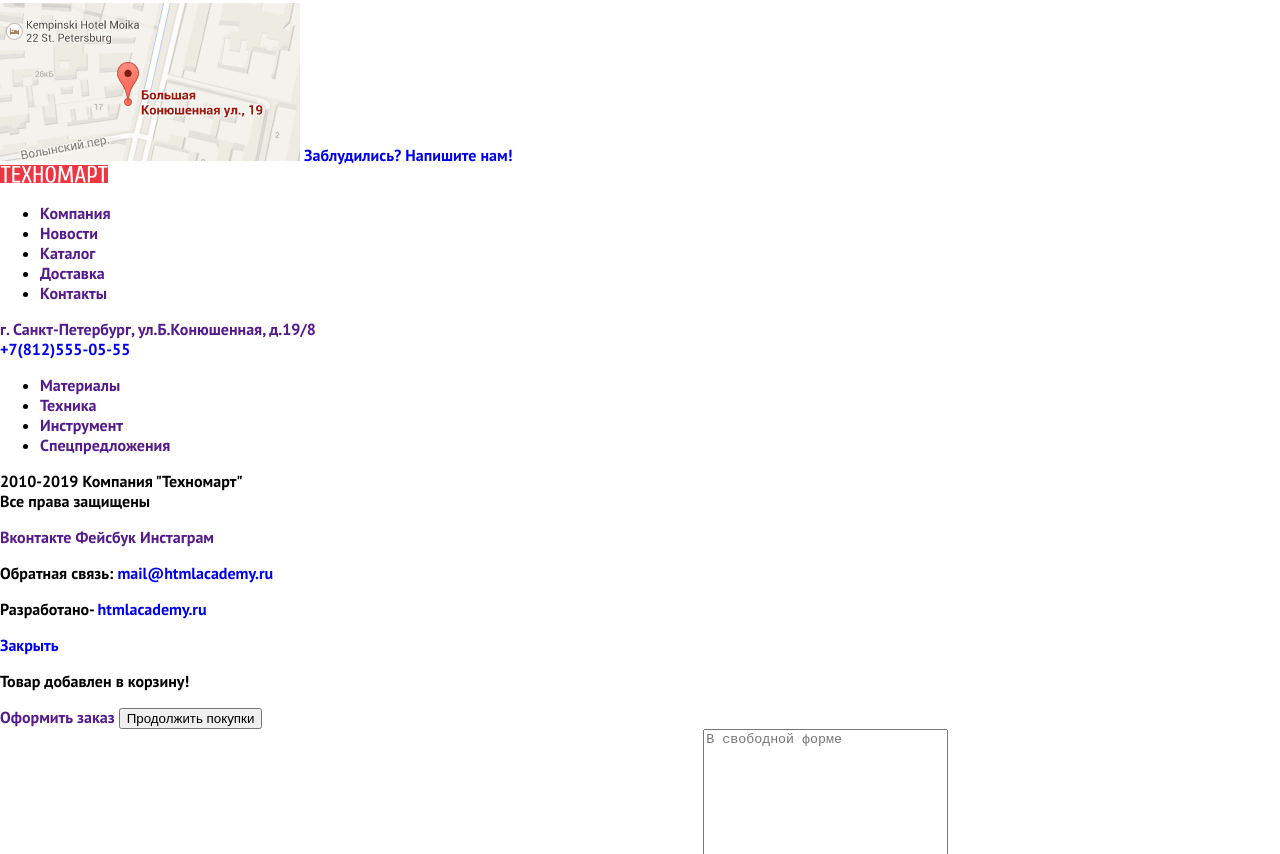
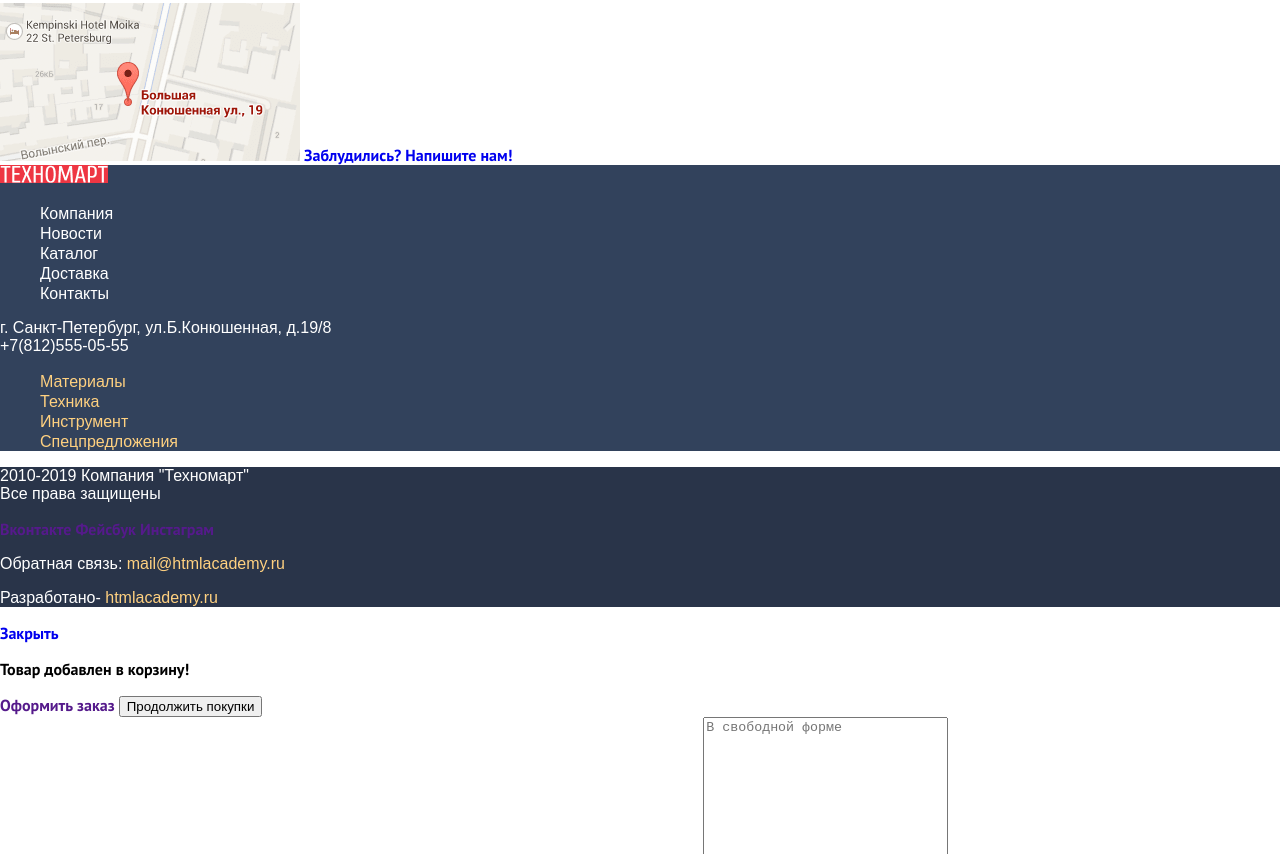
Before and after one commit to VasSasha/1164367-technomart-28, a plain HTML site: page index.html in a window 1280 px wide. Shown: the part 3688-4542 px from the top of the page. Drawn offline with Linux system fonts and the light colour scheme; a web font is replaced by a local one.

Commit message:
стилизован footer

```diff
--- a/index.html
+++ b/index.html
@@ -253,6 +253,7 @@
        </section>
   </main>
   <footer>
+    <div class="footer-navigation">
     <a href="index.html">
       <img src="img/logo.png" alt="логотип Техномарта" class="img-logo">
     </a>
@@ -276,10 +277,10 @@
     </ul>
   </nav>
   <p>
-    <a href="">г. Санкт-Петербург, ул.Б.Конюшенная, д.19/8</a><br>
-    <a href="tel:+78125550555">+7(812)555-05-55</a>
+    <a href="" class="adress">г. Санкт-Петербург, ул.Б.Конюшенная, д.19/8</a><br>
+    <a href="tel:+78125550555" class="adress">+7(812)555-05-55</a>
   </p>
-  <nav>
+  <nav class="footer-nav">
     <ul>
       <li>
         <a href="" class="footer-nav-item">Материалы</a>
@@ -295,6 +296,7 @@
       </li>
     </ul>
   </nav>
+</div>
   <div class="footer-links">
     <p>2010-2019 Компания "Техномарт" <br>Все права защищены</p>
     <div class="social-net">
--- a/technomart.css
+++ b/technomart.css
@@ -108,4 +108,39 @@ h1{
 	font-size: 30px;
 	line-height: 30px;
 }
-.
+fieldset{
+	border:none;
+}
+input[type=checkbox]{
+	bottom:2px solid #C5C5C5;
+}
+.about-us h2{
+	color:black;
+}
+.footer-navigation{
+	background-color: var(--basic-blue);
+	margin:0;
+}
+a.adress{
+	color: var(--basic-white);
+}
+.footer-nav a{
+	color: var(--basic-white);
+	font-family: Cuprum, sans-serif;
+}
+footer ul{
+	list-style: none;
+}
+.footer-links{
+	background-color: var(--basic-darkblue);
+	color:white;
+	margin:0;
+}
+footer p{
+	font-family: Cuprum, sans-serif;
+}
+a.footer-nav-item,
+.footer-links .feedback,
+.footer-links .developed-by{
+	color:var(--special-yellowlight);
+}
```
Also changed, not shown: catalog.html (+4 -2 lines).
